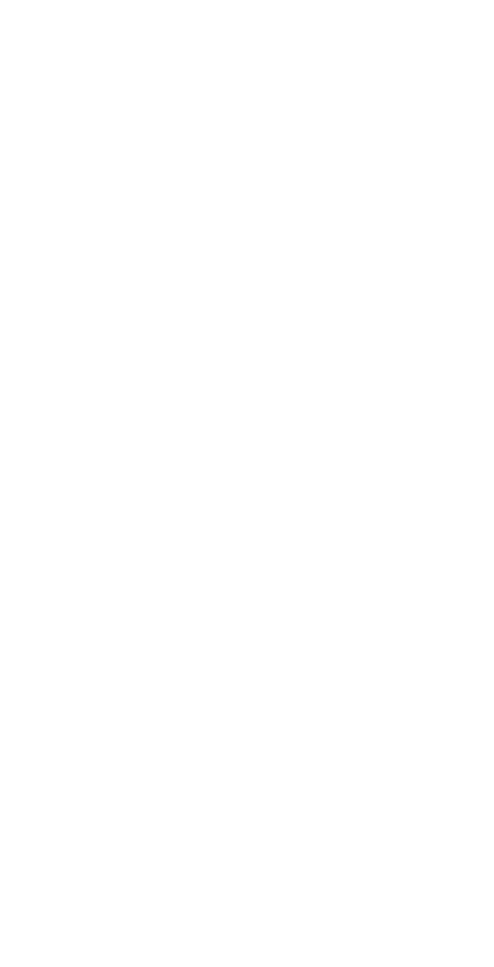
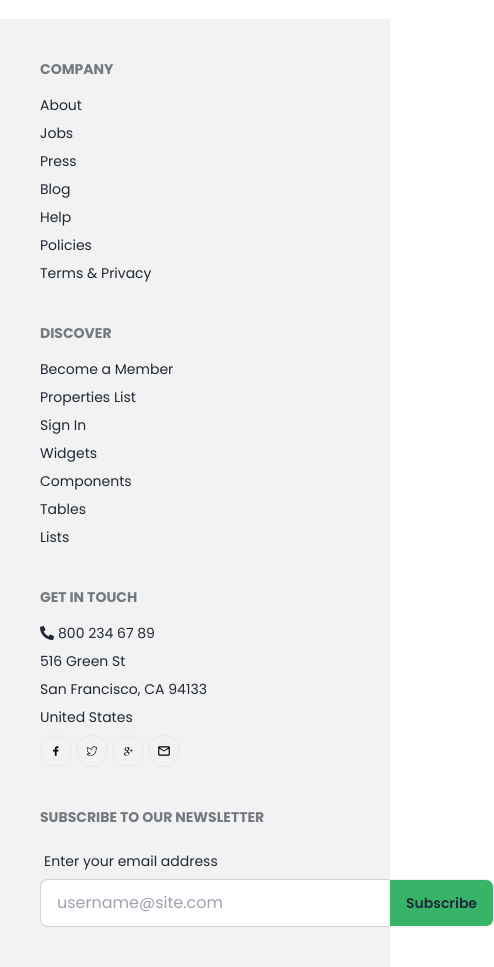
Before and after one commit to devenamulshikder/real-estate, a React (Vite) app: page / in a window 390 px wide. Shown: the part 6360-7327 px from the top of the page, 494 px wide, since content can reach past the window. Before the commit the page ends 6315 px from the top, so only its background shows below. Built offline with nearby package versions, Linux system fonts and the light colour scheme.

Commit message:
footer responsive

```diff
--- a/src/components/Footer.jsx
+++ b/src/components/Footer.jsx
@@ -1,46 +1,87 @@
-// const Footer = () => {
-//   return (
-//     <footer className="p-10 bg-base-200 text-base-content mt-16">
-//       <div className="max-w-7xl mx-auto flex justify-between footer">
-//         <nav>
-//           <h6 className="footer-title">Services</h6>
-//           <a className="link link-hover">Branding</a>
-//           <a className="link link-hover">Design</a>
-//           <a className="link link-hover">Marketing</a>
-//           <a className="link link-hover">Advertisement</a>
-//         </nav>
-//         <nav>
-//           <h6 className="footer-title">Company</h6>
-//           <a className="link link-hover">About us</a>
-//           <a className="link link-hover">Contact</a>
-//           <a className="link link-hover">Jobs</a>
-//           <a className="link link-hover">Press kit</a>
-//         </nav>
-//         <nav>
-//           <h6 className="footer-title">Legal</h6>
-//           <a className="link link-hover">Terms of use</a>
-//           <a className="link link-hover">Privacy policy</a>
-//           <a className="link link-hover">Cookie policy</a>
-//         </nav>
-//         <form>
-//           <h6 className="footer-title">Newsletter</h6>
-//           <fieldset className="form-control w-80">
-//             <label className="label">
-//               <span className="label-text">Enter your email address</span>
-//             </label>
-//             <div className="join">
-//               <input
-//                 type="text"
-//                 placeholder="username@site.com"
-//                 className="input input-bordered join-item"
-//               />
-//               <button className="btn btn-primary join-item">Subscribe</button>
-//             </div>
-//           </fieldset>
-//         </form>
-//       </div>
-//     </footer>
-//   );
-// };
+import { CiTwitter } from "react-icons/ci";
+import { FaPhoneAlt } from "react-icons/fa";
+import { MdOutlineEmail } from "react-icons/md";
+import { TiSocialFacebook, TiSocialGooglePlus } from "react-icons/ti";
+const Footer = () => {
+  return (
+    <footer className="p-10 bg-base-200 text-base-content mt-16">
+      <div className="max-w-7xl mx-auto grid grid-cols-1 md:grid-cols-2 lg:grid-cols-4 footer">
+        <nav>
+          <h6 className="footer-title">Company</h6>
+          <a className="link link-hover">About</a>
+          <a className="link link-hover">Jobs</a>
+          <a className="link link-hover">Press</a>
+          <a className="link link-hover">Blog</a>
+          <a className="link link-hover">Help</a>
+          <a className="link link-hover">Policies</a>
+          <a className="link link-hover">Terms & Privacy</a>
+        </nav>
+        <nav>
+          <h6 className="footer-title">Discover</h6>
+          <a className="link link-hover">Become a Member</a>
+          <a className="link link-hover">Properties List</a>
+          <a className="link link-hover">Sign In</a>
+          <a className="link link-hover">Widgets</a>
+          <a className="link link-hover">Components</a>
+          <a className="link link-hover">Tables</a>
+          <a className="link link-hover">Lists</a>
+        </nav>
 
-// export default Footer;
+        <nav>
+          <h6 className="footer-title">Get in Touch</h6>
+          <span className="link link-hover flex gap-1 items-center">
+            <span>
+              <FaPhoneAlt />
+            </span>
+            <span>800 234 67 89</span>
+          </span>
+          <a className="link link-hover">516 Green St</a>
+          <a className="link link-hover">San Francisco, CA 94133</a>
+          <a className="link link-hover">United States</a>
+
+          <div className="flex gap-1 lg:text-xl">
+            <div className="border  rounded-full p-2 text-black hover:bg-white">
+              <a href="">
+                <TiSocialFacebook />
+              </a>
+            </div>
+            <div className="border  rounded-full p-2 text-black hover:bg-white">
+              <a href="">
+                <CiTwitter />
+              </a>
+            </div>
+            <div className="border  rounded-full p-2 text-black hover:bg-white">
+              <a href="">
+                <TiSocialGooglePlus />
+              </a>
+            </div>
+            <div className="border   rounded-full p-2 text-black hover:bg-white">
+              <a href="">
+                {" "}
+                <MdOutlineEmail />
+              </a>
+            </div>
+          </div>
+        </nav>
+        <form>
+          <h6 className="footer-title">Subscribe to Our Newsletter</h6>
+          <fieldset className="form-control w-80">
+            <label className="label">
+              <span className="label-text">Enter your email address</span>
+            </label>
+            <div className="join">
+              <input
+                type="text"
+                placeholder="username@site.com"
+                className="input input-bordered join-item"
+              />
+              <button className="btn bg-[#38b469] join-item">Subscribe</button>
+            </div>
+          </fieldset>
+        </form>
+      </div>
+    </footer>
+  );
+};
+
+export default Footer;
--- a/src/layouts/Root.jsx
+++ b/src/layouts/Root.jsx
@@ -1,5 +1,6 @@
 import { Outlet } from "react-router-dom";
 import Nav from "../pages/shared/Nav";
+import Footer from "../components/Footer";
 // import Footer from "../components/Footer";
 const Root = () => {
   return (
@@ -8,7 +9,7 @@ const Root = () => {
         <Nav />
         <Outlet></Outlet>
       </div>
-      {/* <Footer/> */}
+      <Footer/>
     </div>
   );
 };
```
